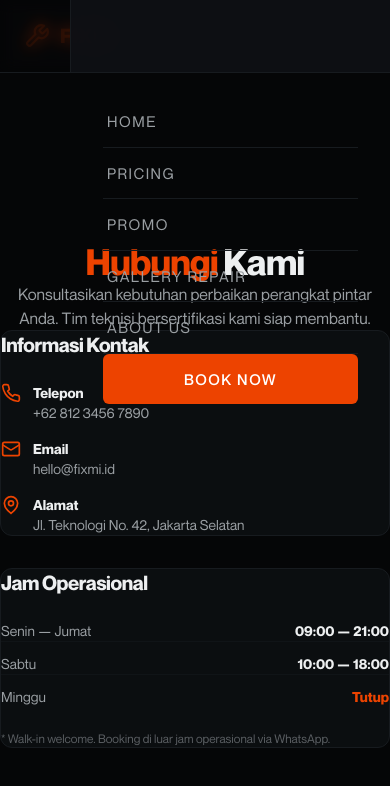
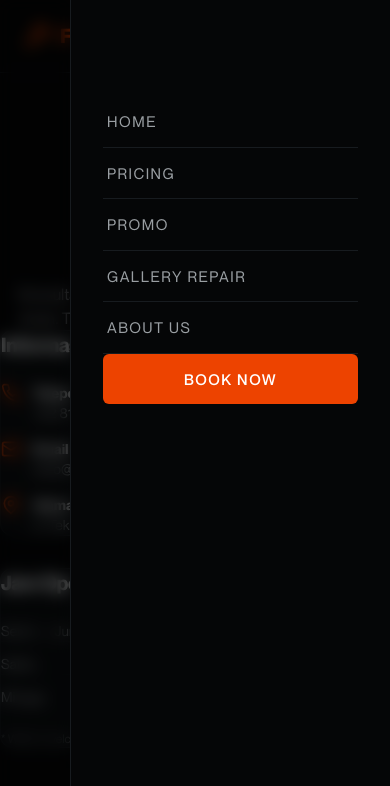
Before and after one commit to Avengeld7fold/next-js-fixmi, a Next.js app: page /contact in a window 390 px wide. Both pictures are taken after a click on the button "Toggle navigation menu". Shown: the top 786 px of the page. Built offline with nearby package versions, Linux system fonts and the light colour scheme.

Commit message:
Design: Make Navbar background identical to main website background

```diff
--- a/components/Navbar.tsx
+++ b/components/Navbar.tsx
@@ -42,7 +42,7 @@ export default function Navbar() {
   return (
     <header
       className="relative z-50 w-full"
-      style={{ background: "var(--fixmi-bg-glass)", backdropFilter: "blur(16px)", WebkitBackdropFilter: "blur(16px)", borderBottom: "1px solid var(--fixmi-border)" }}
+      style={{ background: "var(--fixmi-bg-primary)", borderBottom: "1px solid var(--fixmi-border)" }}
     >
       {/* Orange reveal strip — appears behind BOOK NOW on hover */}
       <div
@@ -250,9 +250,7 @@ export default function Navbar() {
             isMobileMenuOpen ? "translate-x-0" : "translate-x-full"
           }`}
           style={{
-            background: "var(--fixmi-bg-glass-strong)",
-            backdropFilter: "blur(20px)",
-            WebkitBackdropFilter: "blur(20px)",
+            background: "var(--fixmi-bg-primary)",
             borderLeft: "1px solid var(--fixmi-border)",
           }}
         >
```
